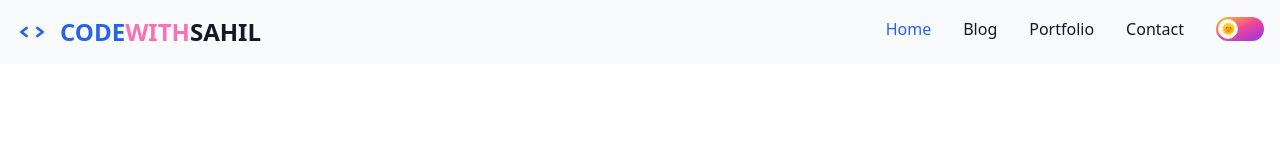
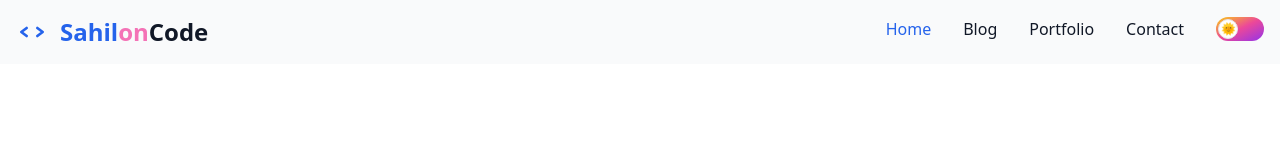
Before and after one commit to sahiloncode/sahiloncode.github.io, a plain HTML site: page index.html in a window 1280 px wide. Shown: the top 158 px of the page. Drawn offline with nearby package versions, Linux system fonts and the light colour scheme.

Commit message:
Update index.html

```diff
--- a/index.html
+++ b/index.html
@@ -39,7 +39,7 @@
 				</svg>
 				<!-- Brand Text -->
 				<span class="self-center text-2xl font-bold text-gray-900 dark:text-white">
-        <span class="text-blue-600 dark:text-blue-400">CODE</span><span class="text-pink-400 dark:text-pink-300">WITH</span>SAHIL
+        <span class="text-blue-600 dark:text-blue-400">Sahil</span><span class="text-pink-400 dark:text-pink-300">on</span>Code
       </span>
     </a>
          <!-- Mobile Toggle -->
```
